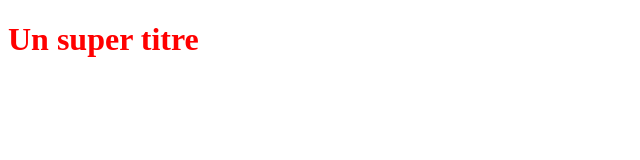
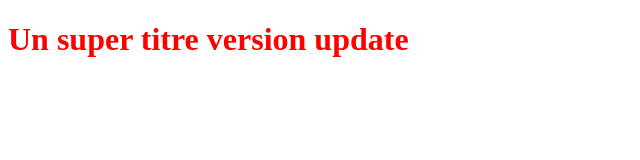
Before and after one commit to FrankJiatou/OpenclassroomsProject, a plain HTML site: page index.html in a window 1280 px wide. Shown: the whole page, without its empty margins (0-640 px from the left). Drawn offline with Linux system fonts and the light colour scheme.

Commit message:
premier modification pour ma version H1

```diff
--- a/index.html
+++ b/index.html
@@ -5,6 +5,6 @@
    <link rel="stylesheet" type="text/css" href="styles.css">
 </head>
 <body>
-   <h1>Un super titre</h1>
+   <h1>Un super titre version update</h1>
 </body>
 </html>
```
